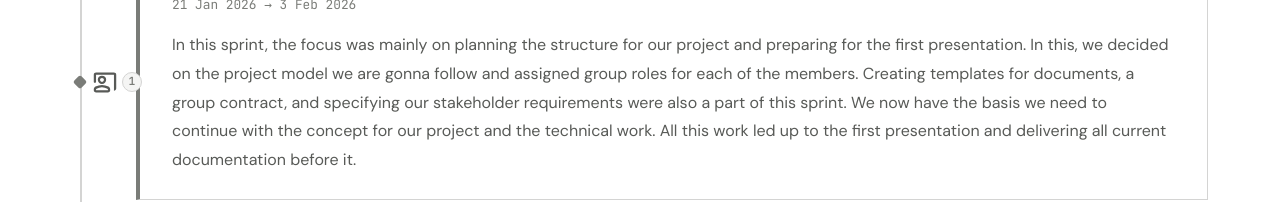
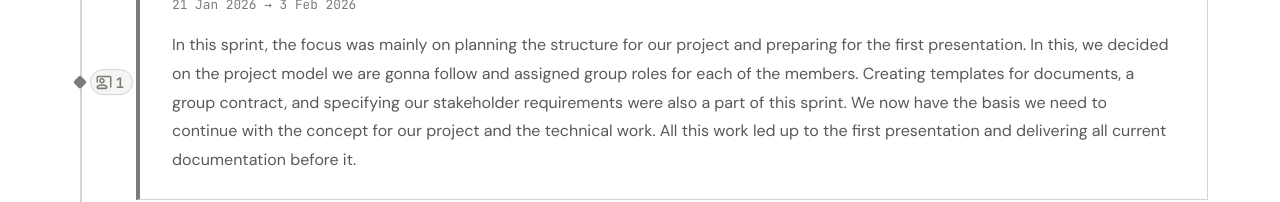
Before and after one commit to RokaroUSN/frontpage, a Vue app: page /grupper/gruppe3-v26/sprints in a window 1280 px wide. Shown: the part 393-595 px from the top of the page. Built offline with nearby package versions, Linux system fonts and the light colour scheme.

Commit message:
tweak milestone look

```diff
--- a/src/pages/SprintsPage.vue
+++ b/src/pages/SprintsPage.vue
@@ -78,8 +78,8 @@ function getMilestonePercent(milestone: Milestone, sprint: Sprint): number {
               :style="{ top: getMilestonePercent(ms, sprint) + '%' }"
             >
               <div class="milestone-diamond"></div>
-              <div class="milestone-info">
-                <svg xmlns="http://www.w3.org/2000/svg" height="24px" viewBox="0 -960 960 960" width="24px" fill="currentColor"><path d="M838.09-131v-640H121.91v281.91q0 19.16-13.17 32.33-13.17 13.17-32.33 13.17-19.15 0-32.32-13.17-13.18-13.17-13.18-32.33V-771q0-37.54 26.73-64.27Q84.38-862 121.91-862h716.18q37.53 0 64.27 26.73 26.73 26.73 26.73 64.27v554.5q0 35.27-26.73 60.38Q875.62-131 838.09-131ZM240.07-447.84q-49.16-49.27-49.16-118.86 0-69.58 49.16-118.74 49.15-49.15 118.73-49.15 69.59 0 118.86 49.15 49.27 49.16 49.27 118.74 0 69.59-49.27 118.86-49.27 49.27-118.86 49.27-69.58 0-118.73-49.27Zm173.21-64.38q22.65-22.65 22.65-54.47 0-31.81-22.65-54.35-22.65-22.55-54.47-22.55-31.81 0-54.35 22.55-22.55 22.54-22.55 54.35 0 31.82 22.55 54.47 22.54 22.65 54.35 22.65 31.82 0 54.47-22.65ZM121.91-62.3q-37.78 0-64.39-26.61T30.91-153.3v-29.61q0-36.24 18.58-66.61 18.58-30.37 49.73-46.33 62.71-31.24 127.66-46.98 64.95-15.74 131.92-15.74 67.44 0 132.52 15.62 65.07 15.62 127.31 46.86 31.15 15.96 49.73 46.25 18.57 30.3 18.57 66.93v29.61q0 37.78-26.6 64.39-26.61 26.61-64.4 26.61H121.91Zm0-91h474.02v-28.42q0-10.77-5.5-19.58-5.5-8.81-14.5-13.7-52.56-26.04-106.84-39.3-54.29-13.26-110.29-13.26-55.59 0-110.2 13.26Q194-241.04 141.91-215q-9 4.89-14.5 13.7-5.5 8.81-5.5 19.58v28.42ZM358.8-566.7Zm0 413.4Z"/></svg>
+              <div class="milestone-pill">
+                <svg xmlns="http://www.w3.org/2000/svg" class="milestone-icon" height="24px" viewBox="0 -960 960 960" width="24px" fill="currentColor"><path d="M838.09-131v-640H121.91v281.91q0 19.16-13.17 32.33-13.17 13.17-32.33 13.17-19.15 0-32.32-13.17-13.18-13.17-13.18-32.33V-771q0-37.54 26.73-64.27Q84.38-862 121.91-862h716.18q37.53 0 64.27 26.73 26.73 26.73 26.73 64.27v554.5q0 35.27-26.73 60.38Q875.62-131 838.09-131ZM240.07-447.84q-49.16-49.27-49.16-118.86 0-69.58 49.16-118.74 49.15-49.15 118.73-49.15 69.59 0 118.86 49.15 49.27 49.16 49.27 118.74 0 69.59-49.27 118.86-49.27 49.27-118.86 49.27-69.58 0-118.73-49.27Zm173.21-64.38q22.65-22.65 22.65-54.47 0-31.81-22.65-54.35-22.65-22.55-54.47-22.55-31.81 0-54.35 22.55-22.55 22.54-22.55 54.35 0 31.82 22.55 54.47 22.54 22.65 54.35 22.65 31.82 0 54.47-22.65ZM121.91-62.3q-37.78 0-64.39-26.61T30.91-153.3v-29.61q0-36.24 18.58-66.61 18.58-30.37 49.73-46.33 62.71-31.24 127.66-46.98 64.95-15.74 131.92-15.74 67.44 0 132.52 15.62 65.07 15.62 127.31 46.86 31.15 15.96 49.73 46.25 18.57 30.3 18.57 66.93v29.61q0 37.78-26.6 64.39-26.61 26.61-64.4 26.61H121.91Zm0-91h474.02v-28.42q0-10.77-5.5-19.58-5.5-8.81-14.5-13.7-52.56-26.04-106.84-39.3-54.29-13.26-110.29-13.26-55.59 0-110.2 13.26Q194-241.04 141.91-215q-9 4.89-14.5 13.7-5.5 8.81-5.5 19.58v28.42ZM358.8-566.7Zm0 413.4Z"/></svg>
                 <span class="milestone-number mono">{{ ms.number }}</span>
                 <div class="milestone-tooltip">
                   <span class="tooltip-title">{{ ms.title }}</span>
@@ -286,24 +286,33 @@ function getMilestonePercent(milestone: Milestone, sprint: Sprint): number {
   }
 }
 
-.milestone-info {
+.milestone-pill {
   display: flex;
   align-items: center;
-  gap: 0.3rem;
-  margin-left: 0.5rem;
+  gap: 0.2rem;
+  margin-left: 0.3rem;
+  padding: 0.2rem 0.5rem 0.2rem 0.35rem;
+  background: rgba(220, 78, 78, 0.08);
+  border: 1px solid rgba(220, 78, 78, 0.25);
+  border-radius: 999px;
   position: relative;
   cursor: default;
 
+  .past & {
+    background: var(--color-bg-light);
+    border-color: var(--color-border);
+  }
+
   &:hover .milestone-tooltip {
     opacity: 1;
-    transform: translateX(0);
+    transform: translateY(-50%);
     pointer-events: auto;
   }
 }
 
 .milestone-icon {
-  width: 14px;
-  height: 14px;
+  width: 16px;
+  height: 16px;
   color: var(--color-primary);
   flex-shrink: 0;
 
@@ -313,23 +322,14 @@ function getMilestonePercent(milestone: Milestone, sprint: Sprint): number {
 }
 
 .milestone-number {
-  font-size: 0.7rem;
+  font-size: 0.9rem;
+  line-height: 1.2;
   font-weight: 600;
   color: var(--color-primary);
-  background: rgba(220, 78, 78, 0.08);
-  border: 1px solid rgba(220, 78, 78, 0.25);
-  width: 1.25rem;
-  height: 1.25rem;
-  display: flex;
-  align-items: center;
-  justify-content: center;
-  border-radius: 50%;
   flex-shrink: 0;
 
   .past & {
     color: var(--color-text-light);
-    background: var(--color-bg-light);
-    border-color: var(--color-border);
   }
 }
 
```
